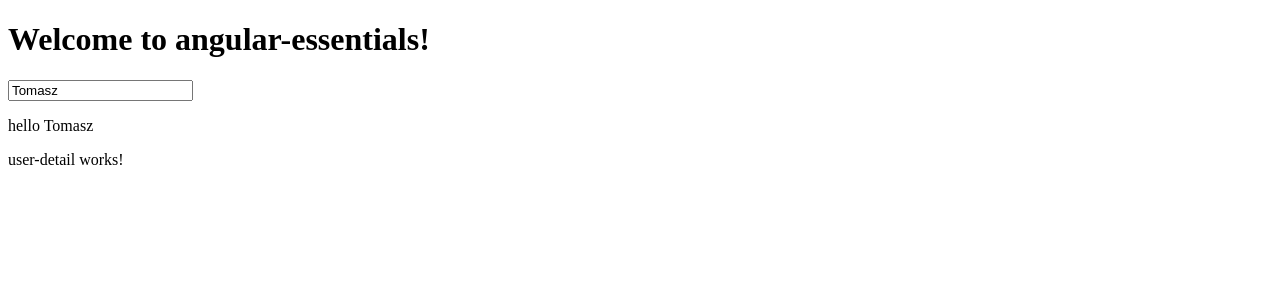
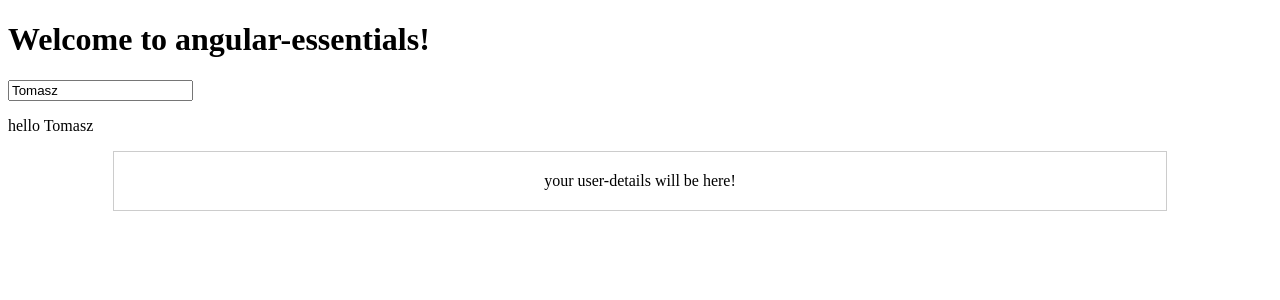
Before and after one commit to Niegi/angular-essentials, an Angular app: page / in a window 1280 px wide. Shown: the top 300 px of the page. Built offline with nearby package versions, Linux system fonts and the light colour scheme.

Commit message:
After section 2

```diff
--- a/src/app/user-detail/user-detail.component.css
+++ b/src/app/user-detail/user-detail.component.css
@@ -0,0 +1,7 @@
+p {
+  border: 1px solid #ccc;
+  padding: 20px;
+  text-align: center;
+  width: 80%;
+  margin: auto;
+}
--- a/src/app/user-detail/user-detail.component.html
+++ b/src/app/user-detail/user-detail.component.html
@@ -1 +1,3 @@
-<p>user-detail works!</p>
+<p>
+  your user-details will be here!
+</p>
```
